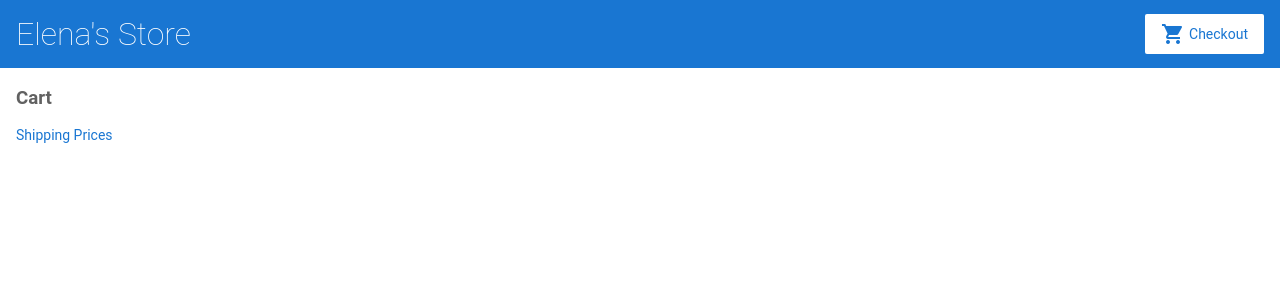
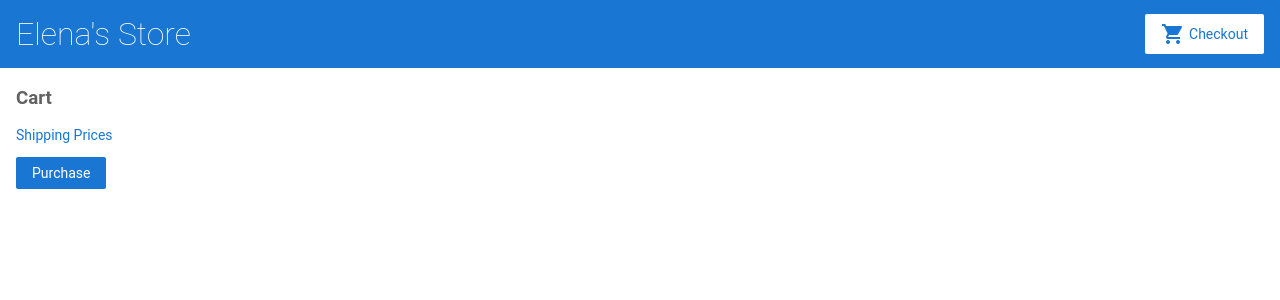
Before and after one commit to UMM-CSci-3601-S21/angular-tutorial-lam00071, an Angular app: page /#/cart in a window 1280 px wide. Shown: the top 300 px of the page. Built offline with nearby package versions, Linux system fonts and the light colour scheme.

Commit message:
Update CartComponent HTML
1) Use a formGroup property binding to bind checkoutForm to the HTML <form> to add an HTML <form> element and a Purchase button.
2) Use an ngSubmit event binding to listen for the form submission and call the onSubmit() method with the checkoutForm value.

```diff
--- a/src/app/cart/cart.component.html
+++ b/src/app/cart/cart.component.html
@@ -8,3 +8,9 @@
   <span>{{ item.name }}</span>
   <span>{{ item.price | currency }}</span>
 </div>
+
+<form [formGroup]="checkoutForm" (ngSubmit)="onSubmit()">
+
+  <button class="button" type="submit">Purchase</button>
+
+</form>
```
